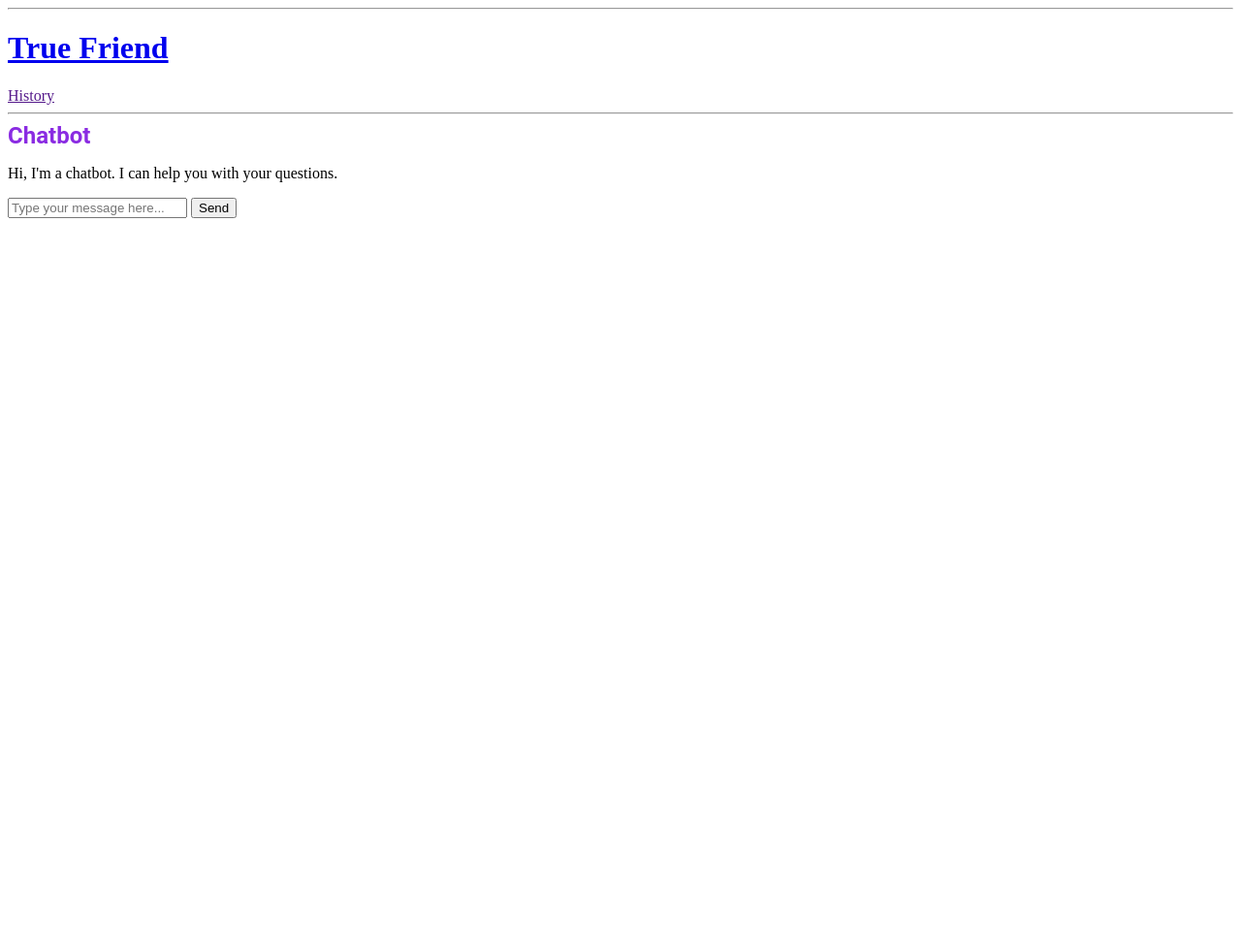
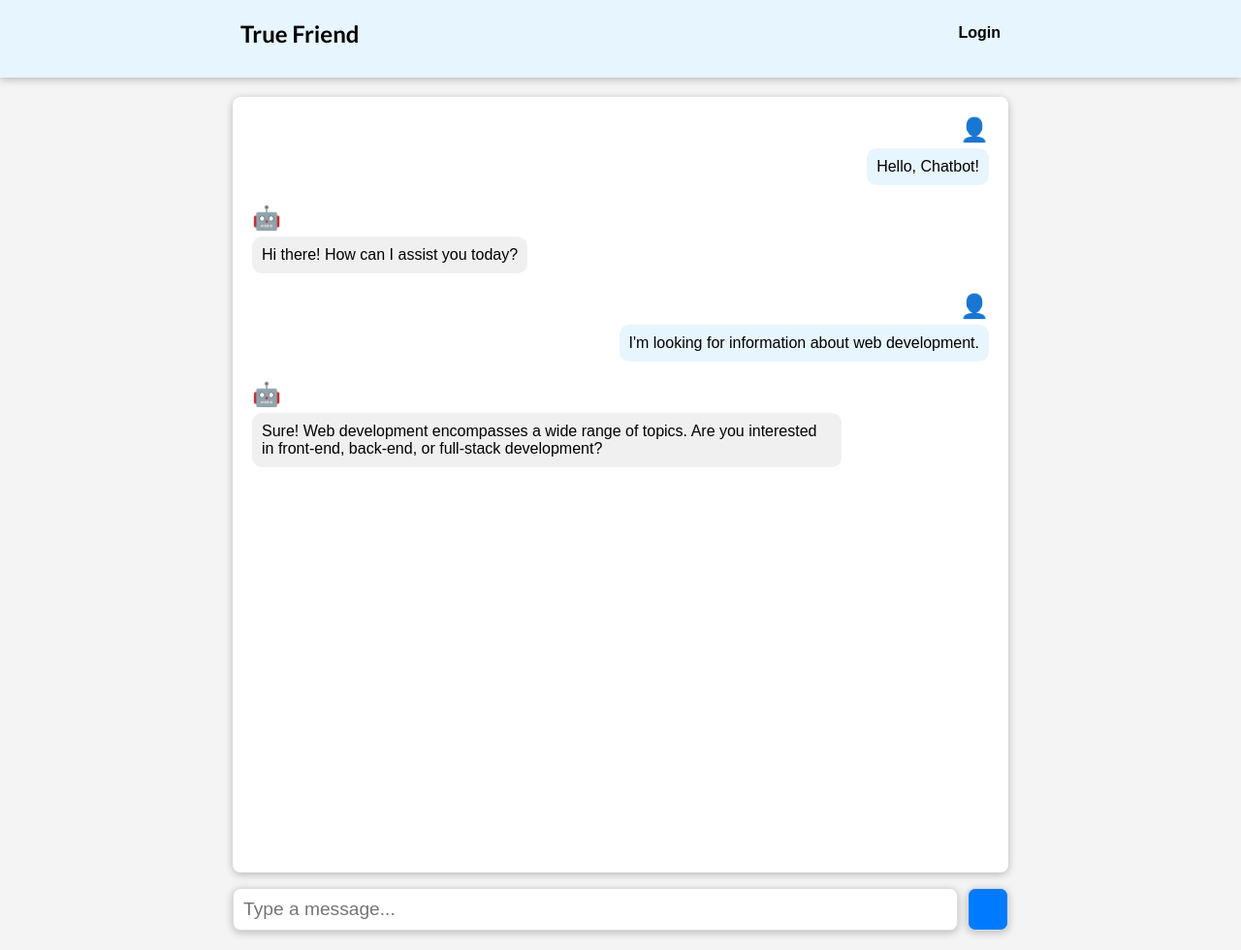
Before and after one commit to iloveonsen/chatbot-base, a Django app: page / in a window 1280 px wide. Shown: the whole page at 97% size. Before the commit the page ends 225 px from the top, so only its background shows below. Run offline with Django 5.2, Linux system fonts and the light colour scheme; some libraries are stand-ins or nearby versions.

Commit message:
feat - update ui baseline
#3

```diff
--- a/chat/static/chat/css/styles.css
+++ b/chat/static/chat/css/styles.css
@@ -1,6 +1,101 @@
-.container h2 {
-    color: blueviolet;
-    font-size: 1.5rem;
+body {
+    font-family: Arial, sans-serif;
     margin: 0;
     padding: 0;
+    background-color: #f4f4f4;
 }
+
+.chat-container {
+    width: 80%;
+    max-width: 800px;
+    margin: 20px auto;
+}
+
+.chat-window {
+    width: 100%;
+    height: 800px;
+    overflow-y: auto;
+    padding: 20px;
+    border-radius: 8px;
+    background-color: white;
+    margin: 1rem 0;
+    box-shadow: 0 2px 8px rgba(0, 0, 0, 0.25);
+}
+
+.input-area {
+    margin: auto;
+    display: flex;
+    justify-content: space-between;
+
+}
+
+.chat-form {
+    display: flex;
+    width: 100%;
+}
+
+.user-input {
+    flex-grow: 1; /* Allows the input to expand and fill the space */
+    margin-right: 10px; /* Adds some space between the input and the button */
+    padding: 10px;
+    border: 1px solid #ddd;
+    border-radius: 8px;
+    box-shadow: 0 2px 8px rgba(0, 0, 0, 0.25);
+    font-size: 1.2rem;
+}
+
+.send-button {
+    padding: 10px 20px;
+    border: 1px solid #ddd;
+    background-color: #007bff;
+    color: white;
+    cursor: pointer;
+    border-radius: 8px;
+    box-shadow: 0 2px 8px rgba(0, 0, 0, 0.25);
+    font-size: 1.2rem;
+
+}
+
+.send-button:hover {
+    background-color: #0056b3;
+}
+
+.message {
+    display: flex;
+    flex-direction: column;
+    align-items: center;
+    margin-bottom: 20px;
+}
+
+.icon {
+    font-size: 24px; /* Adjust size as needed */
+    margin-bottom: 5px;
+}
+
+.message-box {
+    max-width: 80%;
+    border-radius: 10px;
+    padding: 10px;
+}
+
+.user-message .message-box {
+    background-color: #e7f5ff;
+    align-self: flex-end;
+}
+
+.user-message .icon {
+    align-self: flex-end;
+}
+
+.chatbot-message .message-box {
+    background-color: #f1f0f0;
+    align-self: flex-start;
+}
+
+.chatbot-message .icon {
+    align-self: flex-start;
+}
+
+.message-text {
+    margin: 0;
+}
--- a/chat/templates/chat/index.html
+++ b/chat/templates/chat/index.html
@@ -11,29 +11,42 @@ Chatbot
 
 {% block content %}
 
-<div class="container">
-    <div class="row">
-        <div class="col-md-6 offset-md-3">
-            <div class="chat-container">
-                <div class="chat-header">
-                    <h2>Chatbot</h2>
-                </div>
-                <div class="chat-body">
-                    <div class="messages">
-                        <div class="message">
-                            <p>Hi, I'm a chatbot. I can help you with your questions.</p>
-                        </div>
-                    </div>
-                </div>
-                <div class="chat-footer">
-                    <form action="" method="POST" id="chat-form">
-                        {% csrf_token %}
-                        <input type="text" name="message" id="chat-message" placeholder="Type your message here...">
-                        <button type="submit" class="btn btn-primary">Send</button>
-                    </form>
-                </div>
+<div class="chat-container">
+
+    <div id="chat-window" class="chat-window">
+        <!-- Chat messages will be appended here -->
+        <div class="message user-message">
+            <div class="icon">👤</div>
+            <div class="message-box">
+                <div class="message-text">Hello, Chatbot!</div>
             </div>
         </div>
+        <div class="message chatbot-message">
+            <div class="icon">🤖</div>
+            <div class="message-box">
+                <div class="message-text">Hi there! How can I assist you today?</div>
+            </div>
+        </div>
+        <div class="message user-message">
+            <div class="icon">👤</div>
+            <div class="message-box">
+                <div class="message-text">I'm looking for information about web development.</div>
+            </div>
+        </div>
+        <div class="message chatbot-message">
+            <div class="icon">🤖</div>
+            <div class="message-box">
+                <div class="message-text">Sure! Web development encompasses a wide range of topics. Are you interested in front-end, back-end, or full-stack development?</div>
+            </div>
+        </div>
+    </div>
+
+    <div class="input-area">
+        <form class="chat-form" action="" method="POST">
+            {% csrf_token %}
+            <input type="text" id="user-input" class="user-input" placeholder="Type a message..." required>
+            <button type="submit" class="send-button"><i class="zmdi zmdi-mail-send"></i></button>
+        </form>
     </div>
 </div>
 
--- a/static/css/styles.css
+++ b/static/css/styles.css
@@ -1,4 +1,62 @@
-h2 {
-    color: blueviolet;
-    font-family: 'Roboto', sans-serif;
+@import url('https://fonts.googleapis.com/css2?family=Lato:wght@400;700&family=Open+Sans:wght@400;700&display=swap');
+
+* {
+  box-sizing: border-box;
 }
+
+html {
+  font-family: 'Open Sans', 'Lato', sans-serif;
+}
+
+body {
+    background-color: #e7e7e7;
+}
+
+h1,
+h2,
+h3 {
+  font-family: 'Lato', sans-serif;
+  font-weight: bold;
+}
+
+#navigation {
+    width: 100%;
+    height: 5rem;
+    position: absolute;
+    padding: 0 auto;
+    align-items: center;
+    top: 0;
+    left: 0;
+    background-color: #e7f5ff;
+    box-shadow: 0 2px 8px rgba(0, 0, 0, 0.25);
+}
+
+#navigation .navigation-content {
+    margin: 0 auto;
+    width: 80%;
+    max-width: 800px;
+    display: flex;
+    justify-content: space-between;
+    align-items: center;
+}
+
+#navigation a {
+    text-decoration: none;
+    color: black;
+    font-weight: bold;
+    margin: 0 0.5rem;
+}
+
+#navigation a:hover,
+#navigation a:active {
+    color: #0f4dd3;
+}
+
+#navigation h2 a:hover,
+#navigation h2 a:active {
+    color: #0f4dd3;
+}
+
+.main-content {
+    padding-top: 5rem;
+}
--- a/templates/base.html
+++ b/templates/base.html
@@ -5,6 +5,7 @@
 <head>
     <meta charset="UTF-8">
     <meta name="viewport" content="width=device-width, initial-scale=1.0">
+    <link rel="stylesheet" href="https://cdnjs.cloudflare.com/ajax/libs/material-design-iconic-font/2.2.0/css/material-design-iconic-font.min.css">
     <link rel="stylesheet" href="{% static "css/styles.css" %}">
     <title>{% block title %}{% endblock title %}</title>
     {% block stylesheets %}
@@ -13,9 +14,12 @@
 <body>
     {% include "navbar.html" %}
 
-    {% block content %}
+    <div class="main-content">
+        {% block content %}
 
-    {% endblock content %}
+        {% endblock content %}
+    </div>
+
 </body>
 <script src="{% static "js/app.js" %}"></script>
 {% block scripts %}
--- a/templates/navbar.html
+++ b/templates/navbar.html
@@ -1,10 +1,10 @@
 {% load static %}
 
-<header>
-    <hr>
-    <h1><a href="{% url "index" %}">True Friend</a></h1>
-    <nav>
-        <a href="">History</a>
-    </nav>
-    <hr>
+<header id="navigation">
+    <div class="navigation-content">
+        <h2><a href="{% url "index" %}">True Friend</a></h2>
+        <nav>
+            <a href="">Login</a>
+        </nav>
+    </div>
 </header>
```
